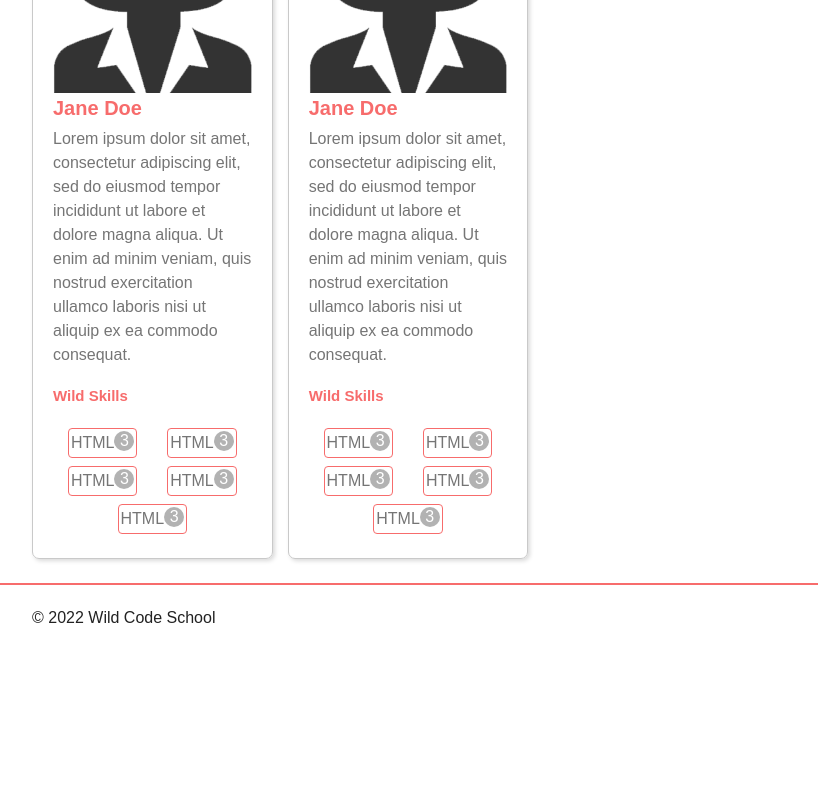
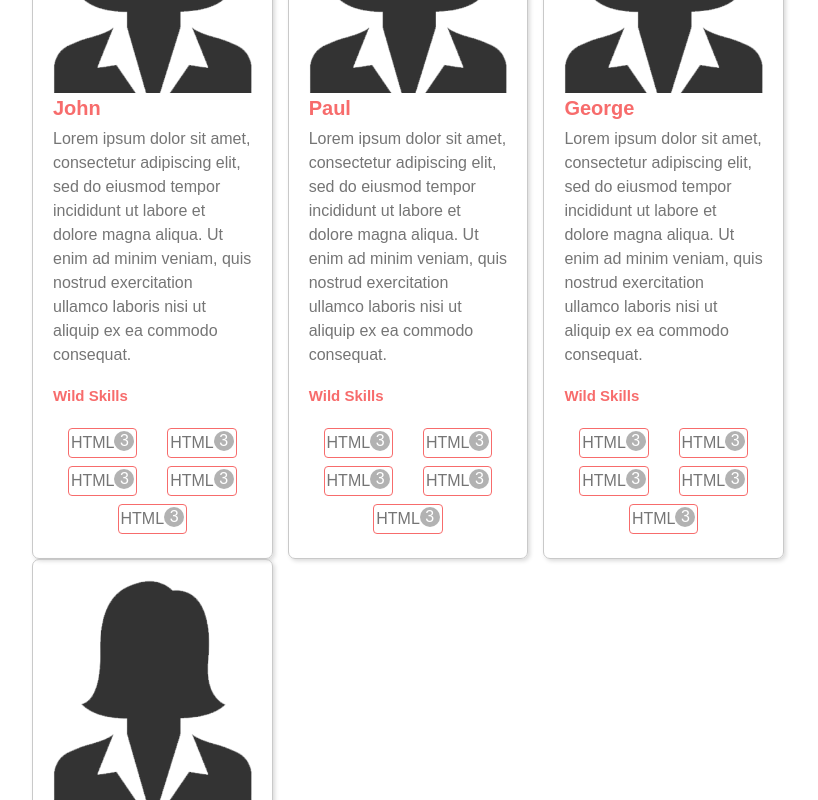
Before and after one commit to WildCodeSchool/next-ts-wildersbook, a Next.js app: page / in a window 1280 px wide. Shown: the part 320-1120 px from the top of the page, without its empty margins (232-1050 px from the left). Before the commit the page ends 990 px from the top, so only its background shows below. Built offline with nearby package versions, Linux system fonts and the light colour scheme.

Commit message:
Wilder Props

```diff
--- a/components/Wilder.tsx
+++ b/components/Wilder.tsx
@@ -2,11 +2,15 @@ import blank_profile from "../public/blank-profile-picture-female.png";
 import Image from "next/image";
 import Skill from "./Skill";
 
-function Wilder() {
+interface WilderProps {
+  name: string;
+}
+
+function Wilder({ name }: WilderProps) {
   return (
     <article className="card">
       <Image src={blank_profile} alt="Jane Doe Profile" />
-      <h3>Jane Doe</h3>
+      <h3>{name}</h3>
       <p>
         Lorem ipsum dolor sit amet, consectetur adipiscing elit, sed do eiusmod
         tempor incididunt ut labore et dolore magna aliqua. Ut enim ad minim
--- a/pages/index.tsx
+++ b/pages/index.tsx
@@ -1,10 +1,13 @@
 import type { NextPage } from "next";
-import Image from "next/image";
-import blankProfile from "../public/blank-profile-picture-female.png";
-import Skill from "../components/Skill";
 import Wilder from "../components/Wilder";
 
 const Home: NextPage = () => {
+  const wilders = [
+    { name: "John" },
+    { name: "Paul" },
+    { name: "George" },
+    { name: "Ringo" },
+  ];
   return (
     <div>
       <header>
@@ -15,8 +18,10 @@ const Home: NextPage = () => {
       <main className="container">
         <h2>Wilders</h2>
         <section className="card-row">
-          <Wilder />
-          <Wilder />
+          <Wilder name={wilders[0].name} />
+          <Wilder name={wilders[1].name} />
+          <Wilder name={wilders[2].name} />
+          <Wilder name={wilders[3].name} />
         </section>
       </main>
       <footer>
```
